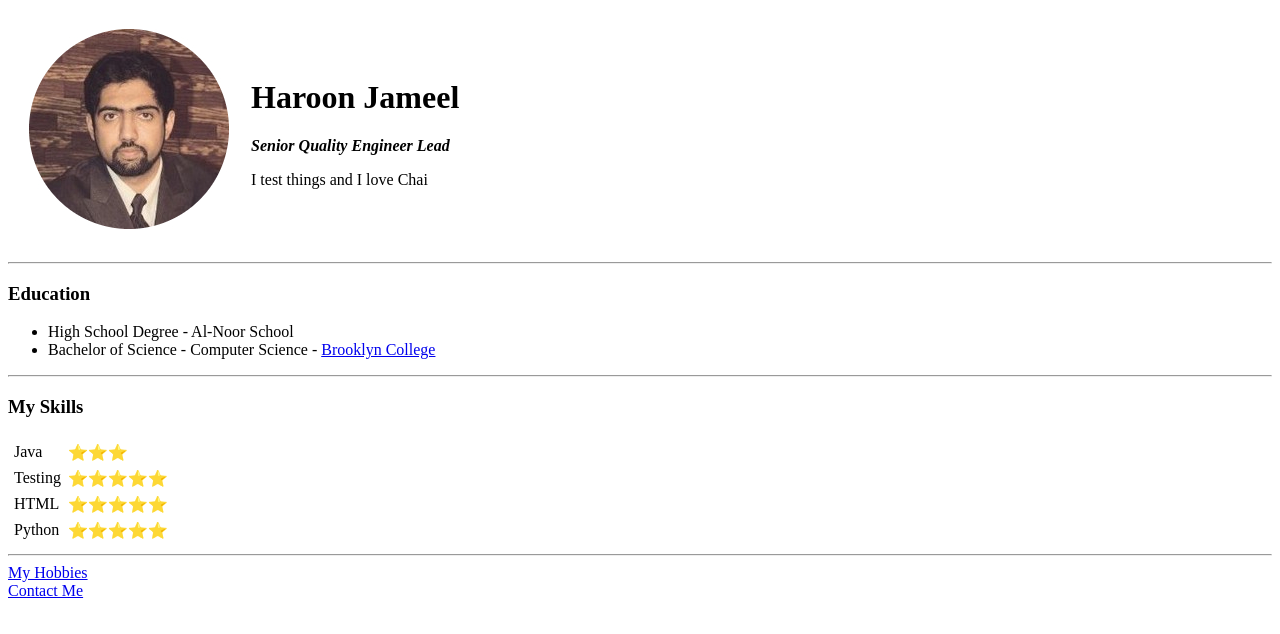
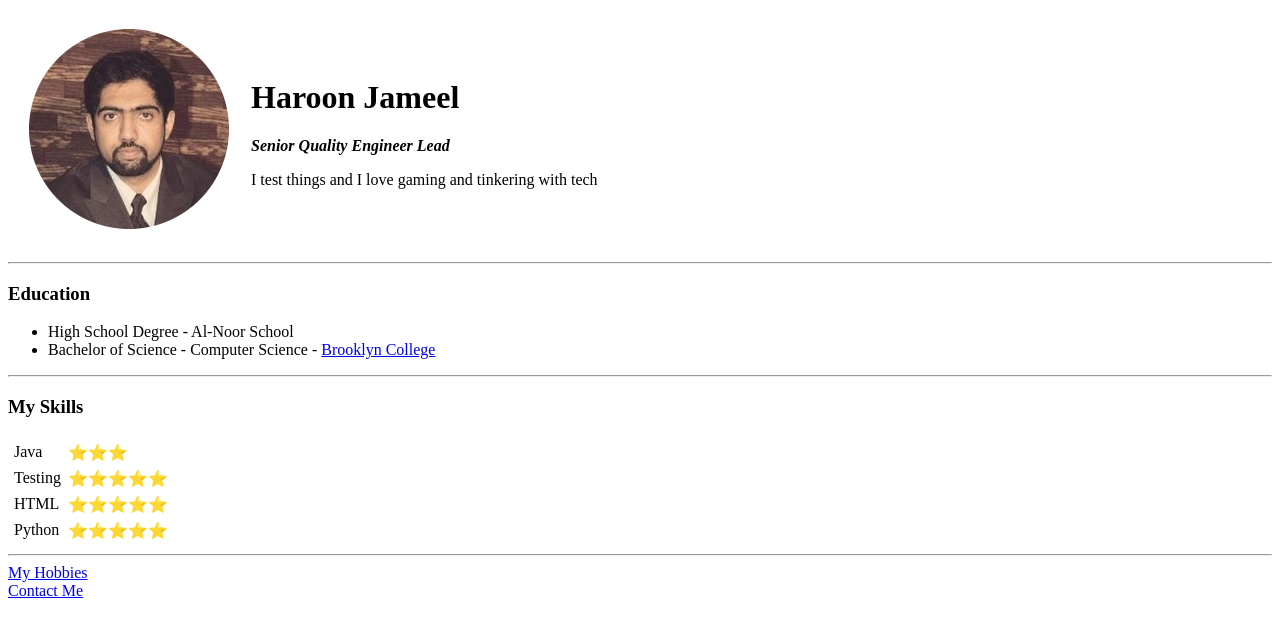
Before and after one commit to haroonjameel/aboutme, a plain HTML site: page index.html in a window 1280 px wide. Drawn offline with Linux system fonts and the light colour scheme.

Commit message:
Update index.html
Updated Description

```diff
--- a/index.html
+++ b/index.html
@@ -15,7 +15,7 @@
       <td>
         <h1>Haroon Jameel</h1>
         <p><em><strong>Senior Quality Engineer Lead</strong> </em></p>
-        <p>I test things and I love Chai</p>
+        <p>I test things and I love gaming and tinkering with tech</p>
       </td>
 
 
```
